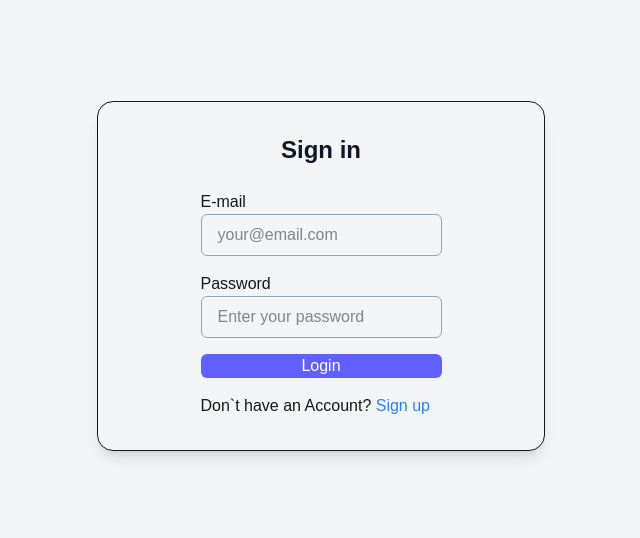
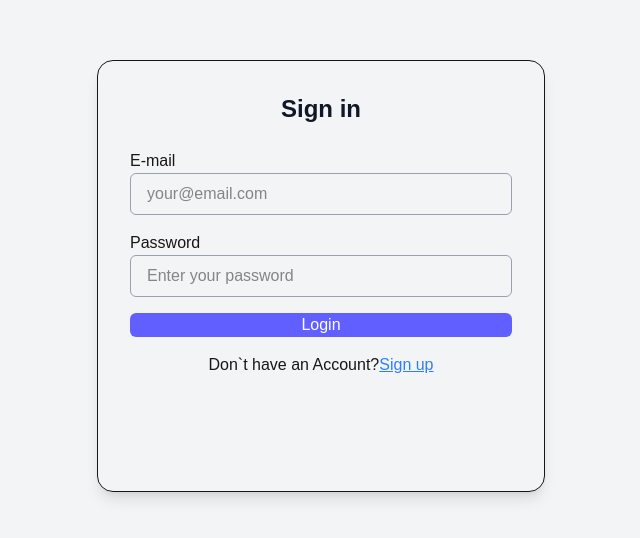
Before and after one commit to H1kra/NextJS-Typescript-AboutMe, a Next.js app in the folder my-app/: page /login in a window 1280 px wide. Shown: the part 124-662 px from the top of the page, without its empty margins (319-959 px from the left). Built offline with nearby package versions, Linux system fonts and the light colour scheme.

Commit message:
added register form w/ animations

```diff
--- a/my-app/src/components/LoginForm/loginForm.tsx
+++ b/my-app/src/components/LoginForm/loginForm.tsx
@@ -1,26 +1,66 @@
+"use client"
+
+import {useState} from "react";
+
 export default function LoginForm() {
+
+    const [showRegister, setShowRegister] = useState(false)
+
     return (
         <div>
             <div className="min-h-screen bg-gray-100 flex items-center justify-center p-4">
-                <div className="flex flex-col space-y-4 max-w-md w-full items-center justify-center border rounded-2xl p-8 shadow-lg">
-                    <div className="space-y-4">
+                <div className="relative w-full min-w-xs max-w-md overflow-hidden border rounded-2xl shadow-lg">
+
+                    <div className={`flex transition-transform duration-200 ease-in-out transform ${showRegister ? '-translate-x-full' : 'translate-x-0'}`}>
+                        <div className="w-full flex-shrink-0 p-8 space-y-4">
                             <h1 className="text-2xl font-bold text-gray-900 mb-6 text-center" >Sign in</h1>
                             <div>
                                 <p>E-mail</p>
-                            <input className="w-full px-4 py-2 border rounded-md border-gray-400 focus:ring-2 focus:ring-indigo-500 focus:border-indigo-500 outline-none trasition-all" type="text" placeholder="your@email.com" />
+                                <input className="w-full px-4 py-2 border rounded-md border-gray-400 focus:ring-2 focus:ring-indigo-500 focus:border-indigo-500 outline-none" type="text" placeholder="your@email.com" />
                             </div>
                             <div>
                                 <p>Password</p>
-                            <input className="w-full px-4 py-2 border rounded-md border-gray-400 focus:ring-2 focus:ring-indigo-500 focus:border-indigo-500 outline-none trasition-all" type="password" placeholder="Enter your password" />
+                                <input className="w-full px-4 py-2 border rounded-md border-gray-400 focus:ring-2 focus:ring-indigo-500 focus:border-indigo-500 outline-none" type="password" placeholder="Enter your password" />
                             </div>
                             <button className="w-full rounded-md bg-indigo-500 text-white">Login</button>
-                        <p>Don`t have an Account?
-                            <a className="text-blue-500 hover:text-blue-300" href={"register"}> Sign up</a>
+                            <p className="text-center">Don`t have an Account?
+                                <button onClick={(e ) => { e.preventDefault();  setTimeout(() => {
+                                    setShowRegister(true);
+                                }, 0);}} className="text-blue-500 hover:text-blue-300 underline">Sign up</button>
+                            </p>
+                        </div>
+
+                        <div className="w-full flex-shrink-0 p-8 space-y-4">
+                            <h1 className="text-2xl font-bold text-gray-900 mb-6 text-center" >Register</h1>
+                            <div className="flex flex-row space-x-2">
+                                <div>
+                                    <p>Name</p>
+                                    <input className="w-full px-4 py-2 border rounded-md border-gray-400 focus:ring-2 focus:ring-indigo-500 focus:border-indigo-500 outline-none" placeholder="Your name"/>
+                                </div>
+                                <div>
+                                    <p>Surname</p>
+                                    <input className="w-full px-4 py-2 border rounded-md border-gray-400 focus:ring-2 focus:ring-indigo-500 focus:border-indigo-500 outline-none" placeholder="Your surname"/>
+                                </div>
+                            </div>
+                            <div>
+                                <p>E-mail</p>
+                                <input className="w-full px-4 py-2 border rounded-md border-gray-400 focus:ring-2 focus:ring-indigo-500 focus:border-indigo-500 outline-none" type="text" placeholder="your@gmail.com" />
+                            </div>
+                            <div>
+                                <p>Password</p>
+                                <input className="w-full px-4 py-2 border rounded-md border-gray-400 focus:ring-2 focus:ring-indigo-500 focus:border-indigo-500 outline-none" type="password" placeholder="••••••••••" />
+                            </div>
+                            <button className="w-full rounded-md bg-indigo-500 text-white">Register</button>
+                            <p className="text-center">Already have an Account?
+                                <button onClick={(e) => { e.preventDefault();  setTimeout(() => {
+                                    setShowRegister(false);
+                                }, 0);}} className="text-blue-500 hover:text-blue-300 underline">Sign in</button>
                             </p>
                         </div>
                     </div>
+
                 </div>
             </div>
-
+        </div>
     )
 }
```
Lines whose indentation alone changed are shown as unchanged.
